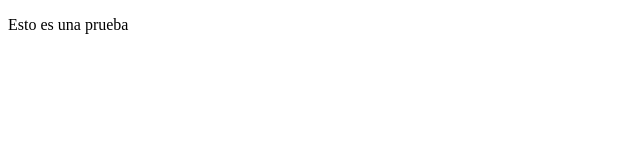
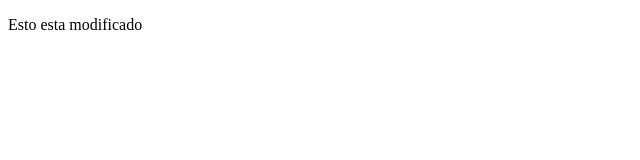
Before and after one commit to victorsanchezr/pruebagit, a plain HTML site: page index.html in a window 1280 px wide. Shown: the full height of the page, 0-640 px from the left. Drawn offline with Linux system fonts and the light colour scheme.

Commit message:
modificacion

```diff
--- a/index.html
+++ b/index.html
@@ -6,6 +6,6 @@
     <title>Prueba</title>
 </head>
 <body>
-    <p>Esto es una prueba</p>
+    <p>Esto esta modificado</p>
 </body>
 </html>
```
